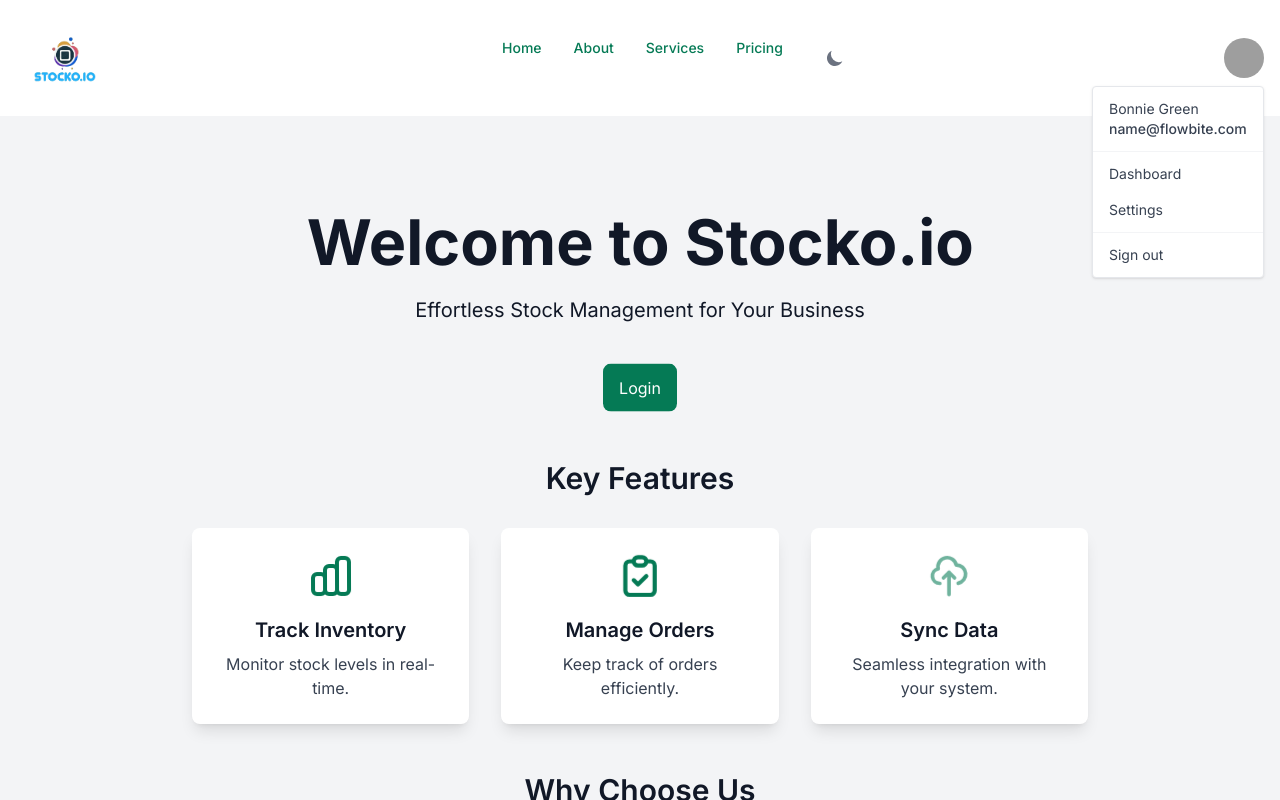
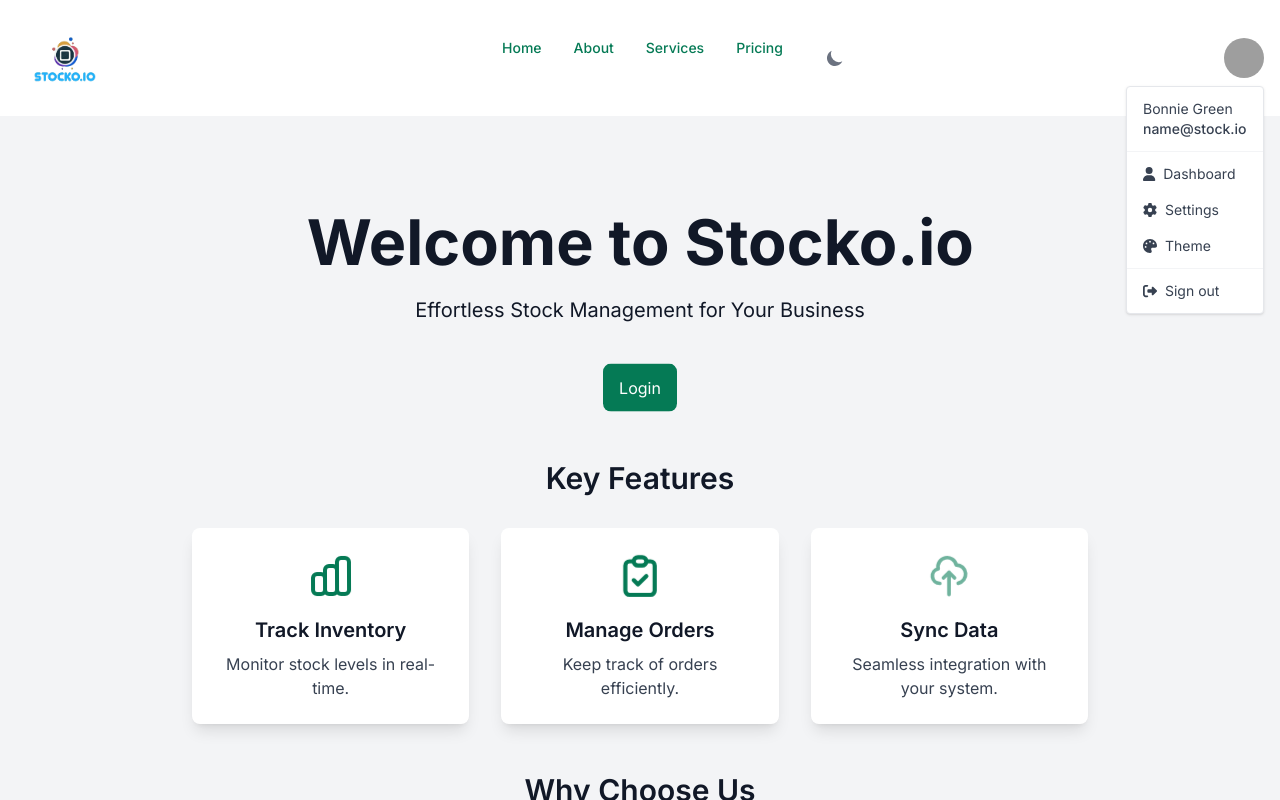
Before and after one commit to Muthomi254/stock.o_fend, a Next.js app: page / in a window 1280 px wide. Both pictures are taken after a click on the button 1244 px from the left and 58 px from the top of the page. Shown: the top 800 px of the page. Built offline with nearby package versions, Linux system fonts and the light colour scheme; grey boxes are pictures that could not be loaded.

Commit message:
(ft): Adding icon to the navbar

```diff
--- a/src/app/(components)/Navbar.jsx
+++ b/src/app/(components)/Navbar.jsx
@@ -1,16 +1,23 @@
 'use client';
 
 import { Avatar, Dropdown, Navbar, DarkThemeToggle } from 'flowbite-react';
+import { FontAwesomeIcon } from '@fortawesome/react-fontawesome';
+import {
+  faUser,
+  faCog,
+  faPalette,
+  faSignOutAlt,
+} from '@fortawesome/free-solid-svg-icons';
 
-export default function Component() {
+
+export default function NavBar() {
   return (
-    <Navbar fluid>
+    <Navbar>
       <Navbar.Brand href="/#">
         <img
           src="/stockoio.png"
           className="mr-5 h-24 sm:h-18"
           alt="Stocko Logo"
-
         />
         <span className="self-center whitespace-nowrap text-xl font-semibold dark:text-white"></span>
       </Navbar.Brand>
@@ -29,7 +36,10 @@ export default function Component() {
         <Navbar.Link href="#" className="text-green-600 dark:text-green-400">
           Services
         </Navbar.Link>
-        <Navbar.Link href="#" className="text-green-600 dark:text-green-400">
+        <Navbar.Link
+          href="/HomePage"
+          className="text-green-600 dark:text-green-400"
+        >
           Pricing
         </Navbar.Link>
         <Navbar.Link className="text-green-600 dark:text-green-400 ">
@@ -52,14 +62,26 @@ export default function Component() {
           <Dropdown.Header>
             <span className="block text-sm">Bonnie Green</span>
             <span className="block truncate text-sm font-medium">
-              name@flowbite.com
+              name@stock.io
             </span>
           </Dropdown.Header>
-          <Dropdown.Item>Dashboard</Dropdown.Item>
-          <Dropdown.Item>Settings</Dropdown.Item>
-          {/* <Dropdown.Item>Theme</Dropdown.Item> */}
+          <Dropdown.Item>
+            <FontAwesomeIcon icon={faUser} className="mr-2" />
+            Dashboard
+          </Dropdown.Item>
+          <Dropdown.Item>
+            <FontAwesomeIcon icon={faCog} className="mr-2" />
+            Settings
+          </Dropdown.Item>
+          <Dropdown.Item>
+            <FontAwesomeIcon icon={faPalette} className="mr-2" />
+            Theme
+          </Dropdown.Item>
           <Dropdown.Divider />
-          <Dropdown.Item>Sign out</Dropdown.Item>
+          <Dropdown.Item>
+            <FontAwesomeIcon icon={faSignOutAlt} className="mr-2" />
+            Sign out
+          </Dropdown.Item>
         </Dropdown>
         <Navbar.Toggle />
       </div>
```
